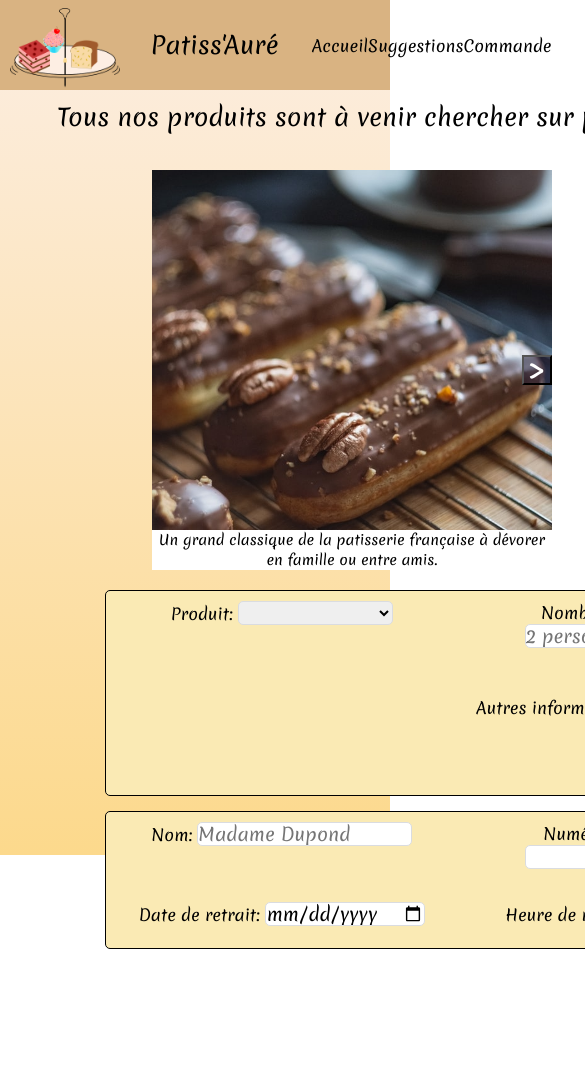
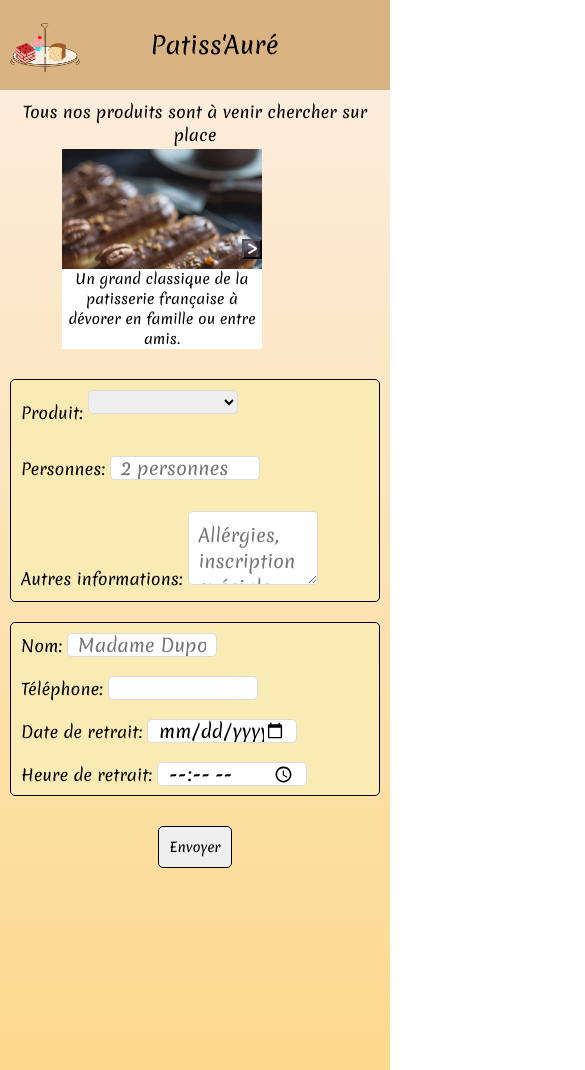
Before and after one commit to AurelieMoraitis/REACT, a React (Create React App) app in the folder patisserie/: page / in a window 390 px wide. Shown: the top 1070 px of the page, 585 px wide, since content can reach past the window. Before the commit the page ends 949 px from the top, so only its background shows below. Built offline with nearby package versions, Linux system fonts and the light colour scheme.

Commit message:
refactor: main - add button and add css for mobile

```diff
--- a/patisserie/src/components/header/HeaderStyle.js
+++ b/patisserie/src/components/header/HeaderStyle.js
@@ -4,13 +4,13 @@ import {HashLink as Link} from "react-router-hash-link";
 export const HeaderContainer = styled.div`
     background: #D9B382;
     display: grid;
-    grid-template-columns: 20% 50% 28%;
     text-align: center;
     align-items: center;
     height: 90px;
     position: fixed;
     width: 100vw;
     z-index: 999;
+    grid-template-columns: 20% 50% 28%;
 
     @media screen and (max-width: 480px) {
         grid-template-columns: 30% 50% 20%;
@@ -22,6 +22,11 @@ export const HeaderLogo = styled.img`
     height: 80px;
     margin-left: 10px;
     margin-top: 5px;
+
+    @media screen and (max-width: 480px) {
+        width: 70px;
+        height: 50px;
+    }
 `;
 
 export const HeaderTitle = styled.h2`
@@ -44,4 +49,8 @@ export const HeaderLink = styled(Link)`
         text-decoration: underline
     }
 
+    @media screen and (max-width: 480px) {
+        display: none;
+    }
+
 `;
--- a/patisserie/src/components/main/MainStyle.js
+++ b/patisserie/src/components/main/MainStyle.js
@@ -2,12 +2,20 @@ import styled from "styled-components";
 
 export const MainContainer = styled.div`
     background: linear-gradient(to bottom, #fceee3, #fcd98c);
-    padding-top: 100px;
+    padding: 100px 0 200px 0;
     width: 100%;
     display: grid;
     grid-template-rows: 8% 420px 1fr;
     text-align: center;
+
+    @media screen and (max-width: 480px) {
+        grid-template-rows: 5% 230px 1fr;
+    }
 `;
 export const MainMessage = styled.p`
     font-size: 24px;
+
+    @media screen and (max-width: 480px) {
+        font-size: 16px;
+    }
 `;
--- a/patisserie/src/components/main/order/OrderStyle.js
+++ b/patisserie/src/components/main/order/OrderStyle.js
@@ -9,6 +9,13 @@ export const OrderContainer = styled.div`
     display: grid;
     grid-template-rows: 80% 50%;
     margin-bottom: 15px;
+
+    @media screen and (max-width: 480px) {
+        grid-template-rows: 50% 40% 10%;
+        padding-top: 0;
+        margin-left: 0;
+        width: 100%;
+    }
 `;
 
 export const OrderForm = styled.div`
@@ -18,6 +25,13 @@ export const OrderForm = styled.div`
     display: grid;
     grid-template-columns: 50% 50%;
     margin-bottom: 15px;
+
+    @media screen and (max-width: 480px) {
+        grid-template-rows: 30% 25% 0% 40%;
+        grid-template-columns: 1fr;
+        text-align: left;
+        margin: 10px;
+    }
 `;
 
 export const CollectForm = styled.div`
@@ -26,4 +40,25 @@ export const CollectForm = styled.div`
     background: #faeab4;
     display: grid;
     grid-template-columns: 50% 50%;
+
+    @media screen and (max-width: 480px) {
+        grid-template-rows: repeat(4, 25%);
+        grid-template-columns: 1fr;
+        margin: 10px;
+    }
 `;
+
+export const ButtonContainer = styled.div`
+    display: flex;
+
+    @media screen and (max-width: 480px) {
+        display: block;
+    }
+`;
+
+export const OrderButton = styled.button`
+    border: 1px solid black;
+    border-radius:  5px;
+    padding: 10px;
+    margin-top: 20px;
+`;
--- a/patisserie/src/components/main/order/index.js
+++ b/patisserie/src/components/main/order/index.js
@@ -1,6 +1,6 @@
 import React from 'react';
 import {Input, Select, TextArea} from './input';
-import {OrderContainer, OrderForm, CollectForm} from "./OrderStyle";
+import {OrderContainer, OrderForm, CollectForm, ButtonContainer, OrderButton} from "./OrderStyle";
 
 const Order = () => {
 
@@ -21,17 +21,21 @@ const Order = () => {
                         <option key={index}>{product}</option>
                     ))}
                 </Select>
-                <Input type="number" label="Nombre de personnes:" id="quantity" min="1" placeholder="2 personnes"/>
+                <Input type="number" label="Personnes:" id="quantity" min="1" placeholder="2 personnes"/>
                 <div/>
                 <TextArea label="Autres informations:" id="infos" rows="2" cols="30" placeholder="Allérgies, inscription spéciale..." />
             </OrderForm>
 
             <CollectForm>
                 <Input type="text" label="Nom:" id="name" placeholder="Madame Dupond"/>
-                <Input type="text" label="Numéro de téléphone:" id="phone" />
+                <Input type="text" label="Téléphone:" id="phone" />
                 <Input type="date" label="Date de retrait:" id="date" />
                 <Input type="time" label="Heure de retrait:" id="time" />
             </CollectForm>
+
+            <ButtonContainer>
+                <OrderButton>Envoyer</OrderButton>
+            </ButtonContainer>
 
         </OrderContainer>
     )
--- a/patisserie/src/components/main/order/input/InputStyle.js
+++ b/patisserie/src/components/main/order/input/InputStyle.js
@@ -5,6 +5,10 @@ import styled from "styled-components";
 export const InputContainer = styled.div`
     position: relative;
     margin: 10px;
+
+    @media screen and (max-width: 480px) {
+        width: max-content;
+    }
 `;
 
 export const InputLabel = styled.label`
@@ -40,6 +44,11 @@ export const InputField = styled.input`
         color: rpyalblue;
         transition: 300ms;
     }
+
+    @media screen and (max-width: 480px) {
+        width: 150px;
+        padding: 10px;
+    }
 `;
 
 export const SelectField = styled.select`
@@ -51,6 +60,11 @@ export const SelectField = styled.select`
     border-radius: 5px;
     height: 1.5rem;
 
+    @media screen and (max-width: 480px) {
+        width: 150px;
+        padding: 10px;
+    }
+
 `;
 
 export const TextAreaLabel = styled.label`
@@ -59,15 +73,27 @@ export const TextAreaLabel = styled.label`
     margin-left: 90px;
     position: absolute;
     top: 10px;
+
+    @media screen and (max-width: 480px) {
+        margin-right: 5px;
+        margin-left: 0;
+        position: static;
+    }
 `;
 
 export const TextAreaField = styled.textarea`
     outline: none;
-    background: #fff
+    background: #fff;
     padding: 16px 22px;
     border: 1px solid #dadce0;
     font-size: 18px;
     border-radius: 5px;
     max-width: 50%;
     margin-left: 189px;
+
+    @media screen and (max-width: 480px) {
+        width: 130px;
+        margin-left: 0;
+        padding: 10px;
+    }
 `;
--- a/patisserie/src/components/main/slider/SliderStyle.js
+++ b/patisserie/src/components/main/slider/SliderStyle.js
@@ -10,6 +10,12 @@ export const SliderWrap = styled.div`
     position: relative;
     background: #ff6f69;
     margin: 10px auto;
+
+    @media screen and (max-width: 480px) {
+        width: 200px;
+        height: 200px;
+        margin: 10px 16%;
+    }
 `;
 
 export const SliderImage = styled.div`
@@ -19,6 +25,11 @@ export const SliderImage = styled.div`
     background-position: center;
     background-size: 100%;
     background-repeat: no-repeat;
+
+    @media screen and (max-width: 480px) {
+        width: 200px;
+        height: 200px;
+    }
 `;
 
 export const SliderImgDesc = styled.p`
@@ -54,6 +65,13 @@ const buttonSryle = css`
     &:disabled {
         opacity: 0;
     }
+
+    @media screen and (max-width: 480px) {
+        width: 20px;
+        height: 20px;
+        font-size: 20px;
+    }
+
 `;
 
 export const BackButton = styled(ButtonBack)`
```
